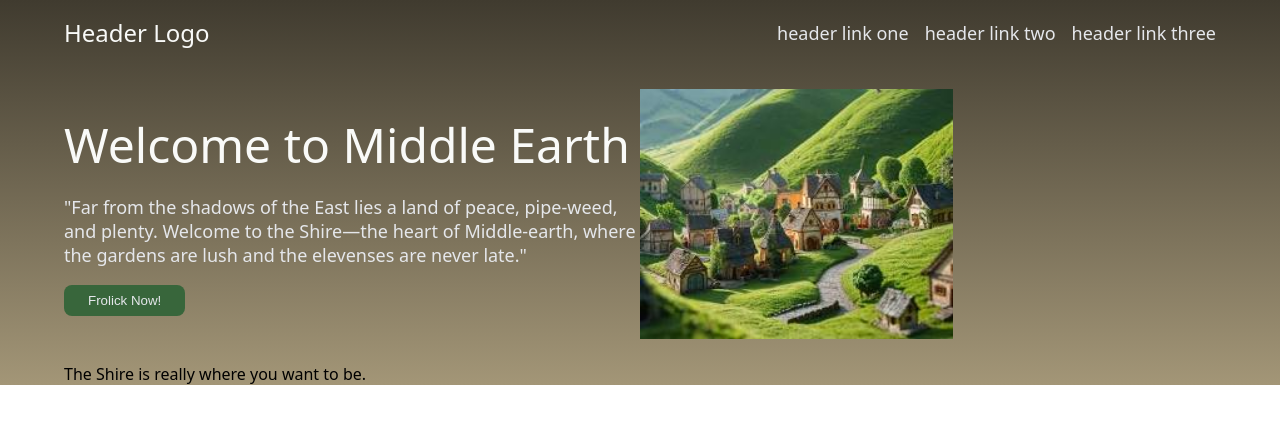
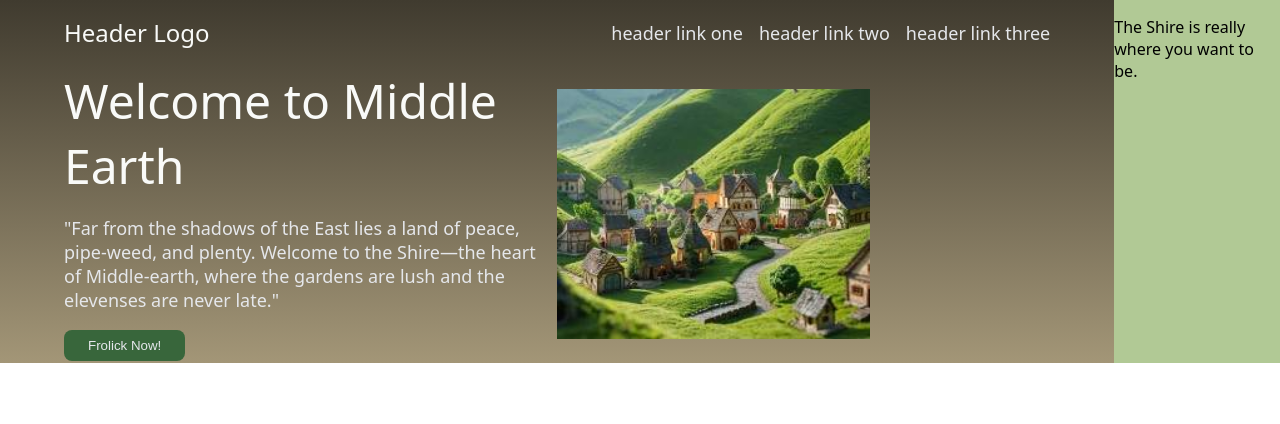
Before and after one commit to lecchey/top-landing-page, a plain HTML site: page index.html in a window 1280 px wide. Drawn offline with Linux system fonts and the light colour scheme.

Commit message:
Fixed missing </div>.
Added missing </div> tag to main-body element. Created
some alignment issues on the page, will fix next.

```diff
--- a/index.html
+++ b/index.html
@@ -17,6 +17,7 @@
             </ul>
             </div>
         </div>
+
     <div class="main-body">
         <div class="main-text">
             <div class="hero-text">Welcome to Middle Earth</div>
@@ -29,7 +30,10 @@
         </div>
         <div class="shire-img"><img src="imgs/shire-img.jpeg" alt="a photo of a small village"></div>
     </div>
-    The Shire is really where you want to be.
-
+    </div>
+    <div class="content">
+    <p>The Shire is really where you want to be.</p>
+    <ul></ul>
+    </div>
 </body>
 </html>
--- a/style.css
+++ b/style.css
@@ -7,7 +7,6 @@ body {
 .container-beige {
     background-image: linear-gradient(#403b2f, #a39677);
     backdrop-filter: blur(20);
-    height: fit-content;
     padding: 0px 64px;
 }
 
@@ -56,6 +55,10 @@ body {
     flex: 1;
 }
 
+.content {
+    display: flex;
+    background-color: #b1c995;
+}
 ul {
     display: flex;
     gap: 16px;
```
